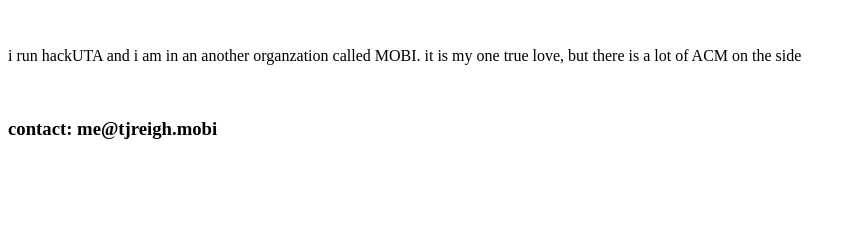
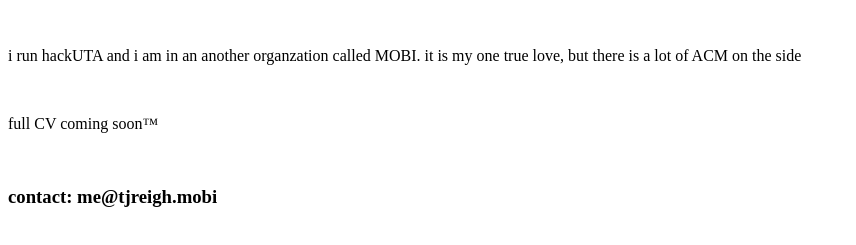
Before and after one commit to tjreigh/documentation, a plain HTML site: page index.html in a window 1280 px wide. Shown: the part 101-346 px from the top of the page, without its empty margins (0-856 px from the left). Drawn offline with Linux system fonts and the light colour scheme.

Commit message:
coming soontm

```diff
--- a/index.html
+++ b/index.html
@@ -14,6 +14,8 @@
     <br/>
     <p>i run hackUTA and i am in an another organzation called MOBI. it is my one true love, but there is a lot of ACM on the side</p>
     <br/>
+    <p>full CV coming soon™</p>
+    <br/>
     <h3>contact: me@tjreigh.mobi</h3>
     </body>
 </html>
```
